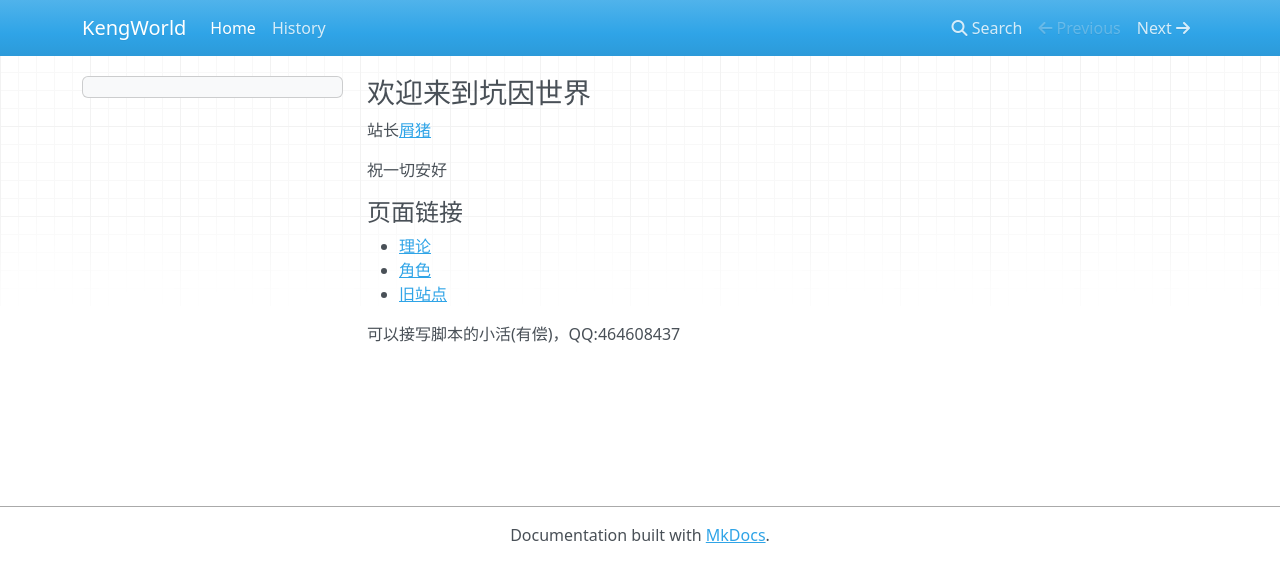
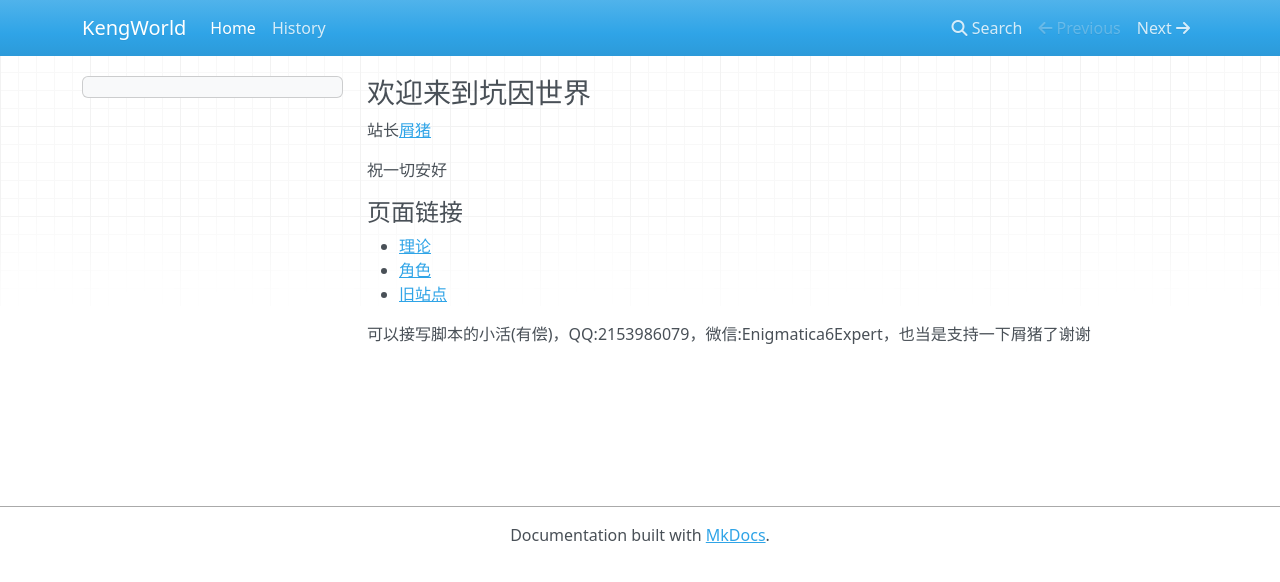
Before and after one commit to keng-world/KengWorld, an MkDocs documentation site: the page built from docs/index.md, in a window 1280 px wide. Shown: the top 582 px of the page. Built offline with MkDocs 1.6.1, drawn with Linux system fonts in a browser that asks for light colours; nearby versions of some CDN libraries.

Commit message:
Update index.md

```diff
--- a/docs/index.md
+++ b/docs/index.md
@@ -9,4 +9,4 @@
 - [角色](https://keng-world.github.io/KengWorld/character/charIndex)
 - [旧站点](https://pigpig2048.github.io/keng.com)
 
-可以接写脚本的小活(有偿)，QQ:464608437
+可以接写脚本的小活(有偿)，QQ:2153986079，微信:Enigmatica6Expert，也当是支持一下屑猪了谢谢
```
